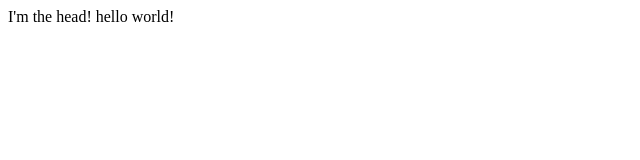
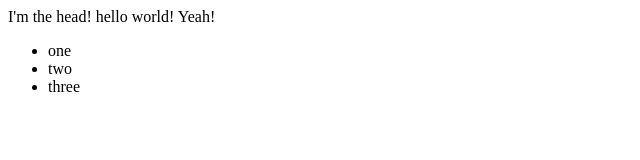
Before and after one commit to charlesDGY/HTML_Prac, a plain HTML site: page test1.html in a window 1280 px wide. Shown: the whole page, without its empty margins (0-640 px from the left). Drawn offline with Linux system fonts and the light colour scheme.

Commit message:
ul updated

```diff
--- a/test1.html
+++ b/test1.html
@@ -6,6 +6,11 @@
     </head>
     <body>
         <!-- the content goes here -->
-        hello world!
+        hello world! Yeah!
+        <ul>
+            <li>one</li>
+            <li>two</li>
+            <li>three</li>
+        </ul>
     </body>
 </html>
```
